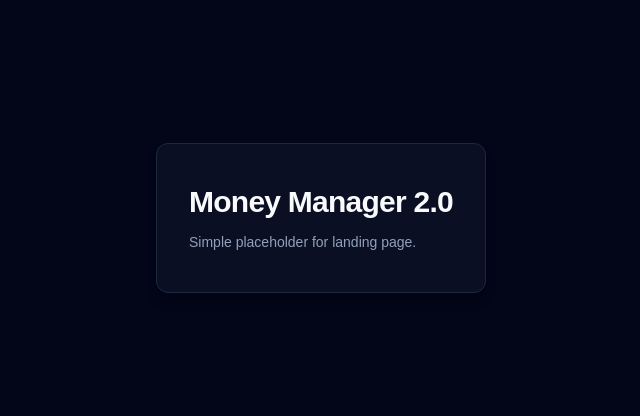
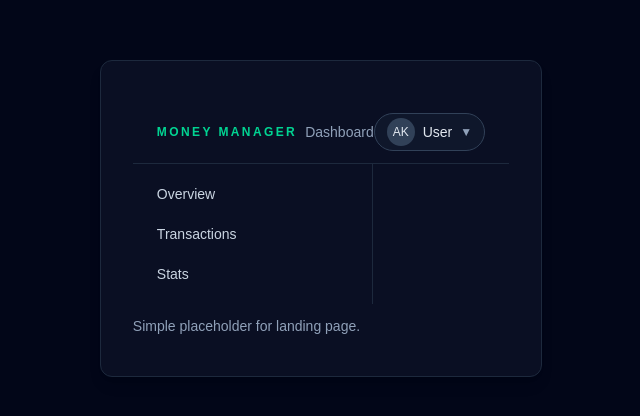
Before and after one commit to AdamKuzniarski/money-manager-2.0, a Next.js app in the folder web/: page / in a window 1280 px wide. Shown: the part 182-598 px from the top of the page, without its empty margins (319-959 px from the left). Built offline with nearby package versions, Linux system fonts and the light colour scheme.

Commit message:
add aside dashboard-nav

```diff
--- a/web/app/page.tsx
+++ b/web/app/page.tsx
@@ -1,10 +1,12 @@
+import DashboardHeader from "@/components/header/dashboard-header";
+import DashboardNav from "@/components/navigation/dashboard-nav";
+
 export default function Home() {
   return (
     <main className="min-h-screen flex items-center justify-center bg-slate-950">
       <div className="rounded-xl border border-slate-800 bg-slate-900/60 px-8 py-10 shadow-lg">
-        <h1 className="text-3xl font-semibold tracking-tight text-slate-50">
-          Money Manager 2.0
-        </h1>
+        <DashboardHeader />
+        <DashboardNav />
         <p className="mt-3 text-sm text-slate-400">
           Simple placeholder for landing page.
         </p>
--- /dev/null
+++ b/web/components/navigation/dashboard-nav.tsx
@@ -0,0 +1,26 @@
+import Link from "next/link";
+import React from "react";
+
+const navItems = [
+  { label: "Overview", href: "/dashboard" },
+  { label: "Transactions", href: "/dashboard/transactions" },
+  { label: "Stats", href: "/dashboard/stats" },
+];
+
+export default function DashboardNav() {
+  return (
+    <aside className="border-b border-slate-800 md:border-b-0 md:border-r md:w-60">
+      <nav className="flex gap-1 overflow-x-auto p-3 md:flex-col md: overflow-visible">
+        {navItems.map((item) => (
+          <Link
+            key={item.href}
+            href={item.href}
+            className="rounded-md px-3 py-2 text-sm font-medium text-slate-300 hover:bg-slate-800 hover:text-slate-50 whitespace-nowrap"
+          >
+            {item.label}
+          </Link>
+        ))}
+      </nav>
+    </aside>
+  );
+}
```
